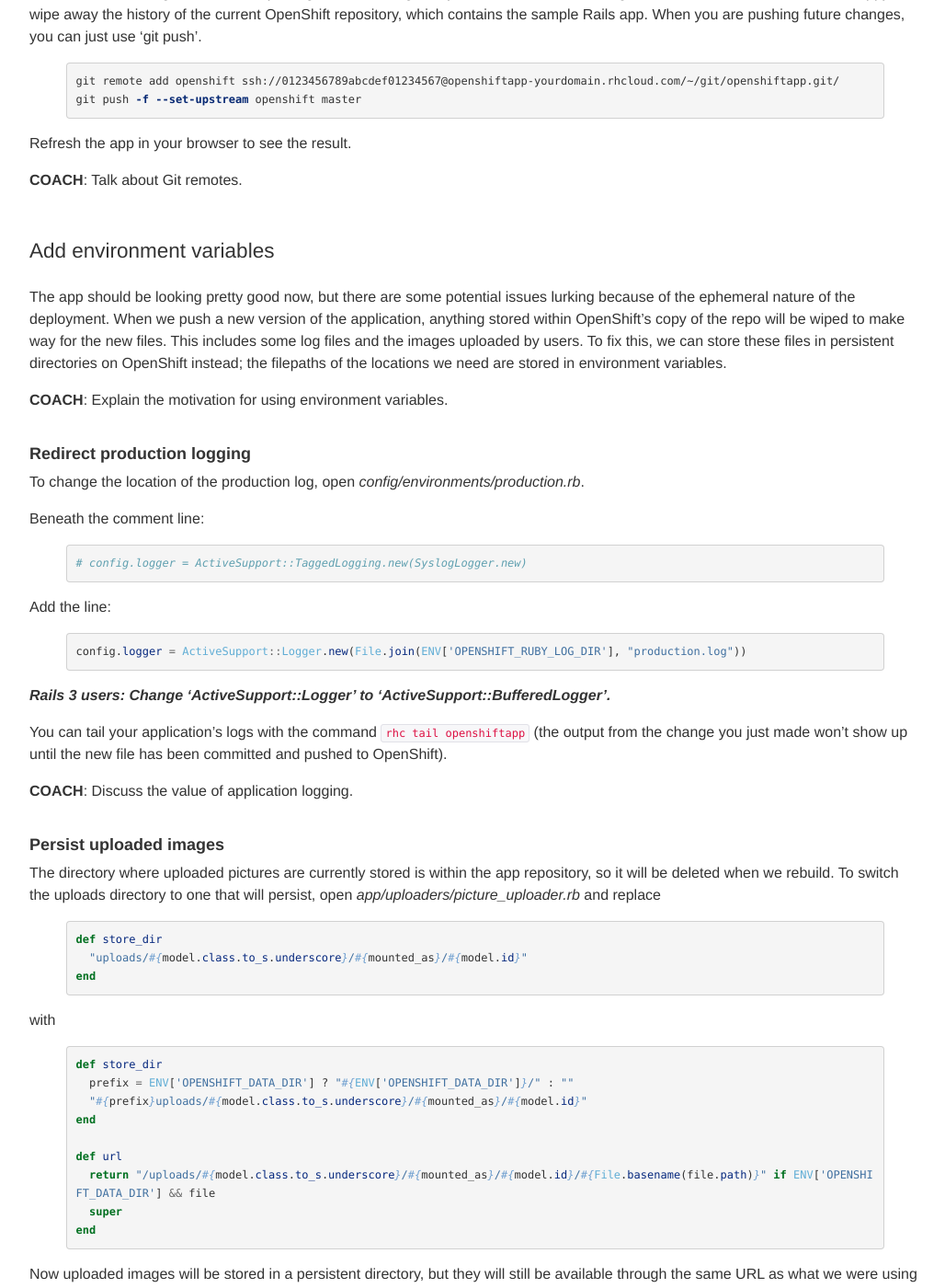
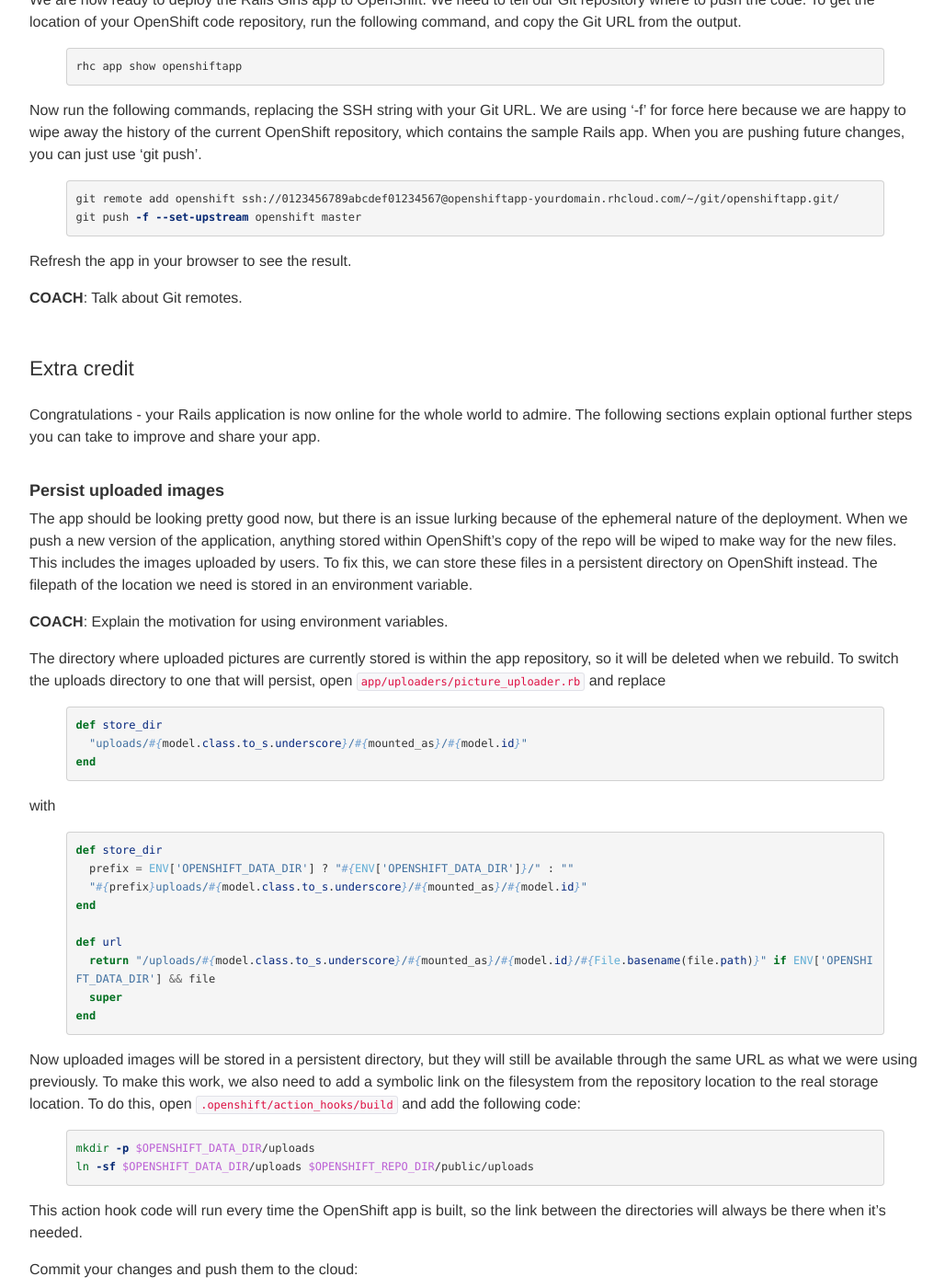
Before and after one commit to railsgirls/guides.railsgirls.com, a Jekyll site: the page built from _posts/2013-11-12-openshift.markdown, in a window 1280 px wide and 1400 px high, scrolled down 2965 px. Shown: the whole window at 92% size, without its empty margins (53-1081 px from the left). Built offline with Jekyll 4.4.1, drawn with Linux system fonts in a browser that asks for light colours; nearby versions of some CDN libraries; some of the changed text lies outside the part shown.

Commit message:
Updated OpenShift instructions to handle Ruby 2/Rails 4

```diff
--- a/_posts/2013-11-12-openshift.markdown
+++ b/_posts/2013-11-12-openshift.markdown
@@ -12,7 +12,7 @@
 
 OpenShift is a cloud computing Platform as a Service (PaaS) that makes it easy to deploy apps online. It is open source and written in Ruby.
 
-To get started [create an OpenShift Online account](https://openshift.redhat.com/app/account/new?web_user[promo_code]=railsgirls), which allows you to put three apps online for free. Once you are signed up, install the OpenShift RHC Client Tools by running these commands in a terminal and following the prompts:
+To get started [create an OpenShift Online account](https://www.openshift.com/app/account/new), which allows you to put three apps online for free. Once you are signed up, install the OpenShift RHC Client Tools by running these commands in a terminal and following the prompts:
 
 {% highlight sh %}
 gem install rhc
@@ -27,29 +27,32 @@
 
 #### Create OpenShift application
 
-We are going to create an OpenShift Ruby application with a PostgreSQL database, using a sample OpenShift Rails application as our starting point. Before we do that, in your terminal change to the parent directory of the one containing your *railsgirls* code, probably called *projects*. The *cd* command below will take you there if you are currently in your *railsgirls* directory; if not, substitute another *cd* command.
+We are going to create an OpenShift Ruby application with a PostgreSQL database, using a sample OpenShift Rails application as our starting point. Before we do that, in your terminal change to the parent directory of the one containing your `railsgirls` code, probably called `projects`. The `cd` command below will take you there if you are currently in your `railsgirls` directory; if not, substitute another `cd` command.
 
 {% highlight sh %}
 cd ..
 pwd
 {% endhighlight %}
 
-The output from the *pwd* or 'present working directory' command should show you are now in the *projects* directory (or whatever your parent directory was called). To create the OpenShift app in the cloud and make a local copy of its contents, run the following command in your terminal:
+The output from the `pwd` or 'present working directory' command should show you are now in the `projects` directory (or whatever your parent directory was called). To create the OpenShift app in the cloud and make a local copy of its contents, run the following command in your terminal.
+
+_NB: This command is for those using Ruby 2.x and Rails 4. If you have installed Ruby 1.9.x, replace `ruby-2.0` in the command with `ruby-1.9`. For Rails 3, change the `--from-code` URL to `https://github.com/openshift/rails-example.git`._
 
 {% highlight sh %}
-rhc app create openshiftapp ruby-1.9 postgresql-9.2 --from-code=https://github.com/openshift/rails-example.git
+rhc app create openshiftapp ruby-2.0 postgresql-9.2 --from-code=https://github.com/openshift/rails4-example.git
 {% endhighlight %}
+
+If you see a message like `Are you sure you want to continue connecting (yes/no)?`, type `yes` and press enter.
 
 The terminal output should include a URL; open a browser window and go to the application URL to view the sample Rails application (the URL will have the form http://openshiftapp-*yourdomain*.rhcloud.com).
 
 __COACH__: Explain what Git is and why we use version control systems.
 
-
 #### Add version control
 
-We now have a sample app running in the cloud, but we actually need only a few pieces from its codebase. Before we copy across the bits we require, we should put our Rails Girls app under version control with Git.
+We now have a sample app running in the cloud, but we actually need only a few pieces from its codebase. Before we copy across the bits we need, we should put our Rails Girls app under version control with Git.
 
-Change back to your *railsgirls* app directory and initialize it as a Git repository with the following commands:
+Change back to your `railsgirls` app directory and initialize it as a Git repository with the following commands:
 
 {% highlight sh %}
 cd railsgirls
@@ -100,7 +103,7 @@
 
 #### Change database
 
-The next step is to change our Rails Girls app database from SQLite to PostgreSQL. Open your application's *Gemfile* and replace:
+The next step is to change our Rails Girls app database from SQLite to PostgreSQL. Open your application's `Gemfile` and replace:
 
 {% highlight ruby %}
 gem 'sqlite3'
@@ -149,37 +152,17 @@
 
 __COACH__: Talk about Git remotes.
 
-### Add environment variables
+### Extra credit
 
-The app should be looking pretty good now, but there are some potential issues lurking because of the ephemeral nature of the deployment. When we push a new version of the application, anything stored within OpenShift's copy of the repo will be wiped to make way for the new files. This includes some log files and the images uploaded by users. To fix this, we can store these files in persistent directories on OpenShift instead; the filepaths of the locations we need are stored in environment variables.
+Congratulations - your Rails application is now online for the whole world to admire. The following sections explain optional further steps you can take to improve and share your app.
+
+#### Persist uploaded images
+
+The app should be looking pretty good now, but there is an issue lurking because of the ephemeral nature of the deployment. When we push a new version of the application, anything stored within OpenShift's copy of the repo will be wiped to make way for the new files. This includes the images uploaded by users. To fix this, we can store these files in a persistent directory on OpenShift instead. The filepath of the location we need is stored in an environment variable.
 
 __COACH__: Explain the motivation for using environment variables.
 
-#### Redirect production logging
-
-To change the location of the production log, open *config/environments/production.rb*.
-
-Beneath the comment line:
-
-{% highlight ruby %}
-# config.logger = ActiveSupport::TaggedLogging.new(SyslogLogger.new)
-{% endhighlight %}
-
-Add the line:
-
-{% highlight ruby %}
-config.logger = ActiveSupport::Logger.new(File.join(ENV['OPENSHIFT_RUBY_LOG_DIR'], "production.log"))
-{% endhighlight %}
-
-***Rails 3 users: Change 'ActiveSupport::Logger' to 'ActiveSupport::BufferedLogger'.***
-
-You can tail your application's logs with the command `rhc tail openshiftapp` (the output from the change you just made won't show up until the new file has been committed and pushed to OpenShift).
-
-__COACH__: Discuss the value of application logging.
-
-#### Persist uploaded images
-
-The directory where uploaded pictures are currently stored is within the app repository, so it will be deleted when we rebuild. To switch the uploads directory to one that will persist, open *app/uploaders/picture_uploader.rb* and replace
+The directory where uploaded pictures are currently stored is within the app repository, so it will be deleted when we rebuild. To switch the uploads directory to one that will persist, open `app/uploaders/picture_uploader.rb` and replace
 
 {% highlight ruby %}
 def store_dir
@@ -201,7 +184,7 @@
 end
 {% endhighlight %}
 
-Now uploaded images will be stored in a persistent directory, but they will still be available through the same URL as what we were using previously. To make this work, we also need to add a symbolic link on the filesystem from the repository location to the real storage location. To do this, open *.openshift/action_hooks/build* and add the following code:
+Now uploaded images will be stored in a persistent directory, but they will still be available through the same URL as what we were using previously. To make this work, we also need to add a symbolic link on the filesystem from the repository location to the real storage location. To do this, open `.openshift/action_hooks/build` and add the following code:
 
 {% highlight sh %}
 mkdir -p $OPENSHIFT_DATA_DIR/uploads
@@ -223,9 +206,9 @@
 
 __COACH__: Explain symbolic links.
 
-### Push code to GitHub
+#### Push code to GitHub
 
-Now that your application is under source control with Git, you may also wish to share a copy with others on a Git repository website such as GitHub. To push your code to a GitHub repository, [create a repository](https://github.com/new) on GitHub and copy the HTTPS string (something like https://github.com/username/reponame.git).
+Now that your application is under source control with Git, you may also wish to share a copy with others on a Git repository website such as GitHub. To push your code to a GitHub repository, [create a repository](https://github.com/new) on GitHub and copy the HTTPS string (something like *https://github.com/username/reponame.git*).
 
 Navigate to your OpenShift app repository in the terminal and enter the following commands, replacing the HTTPS location with the string you copied:
 
```
Also changed, not shown: other parts of _posts/2013-11-12-openshift.markdown (+3 -3 lines).
